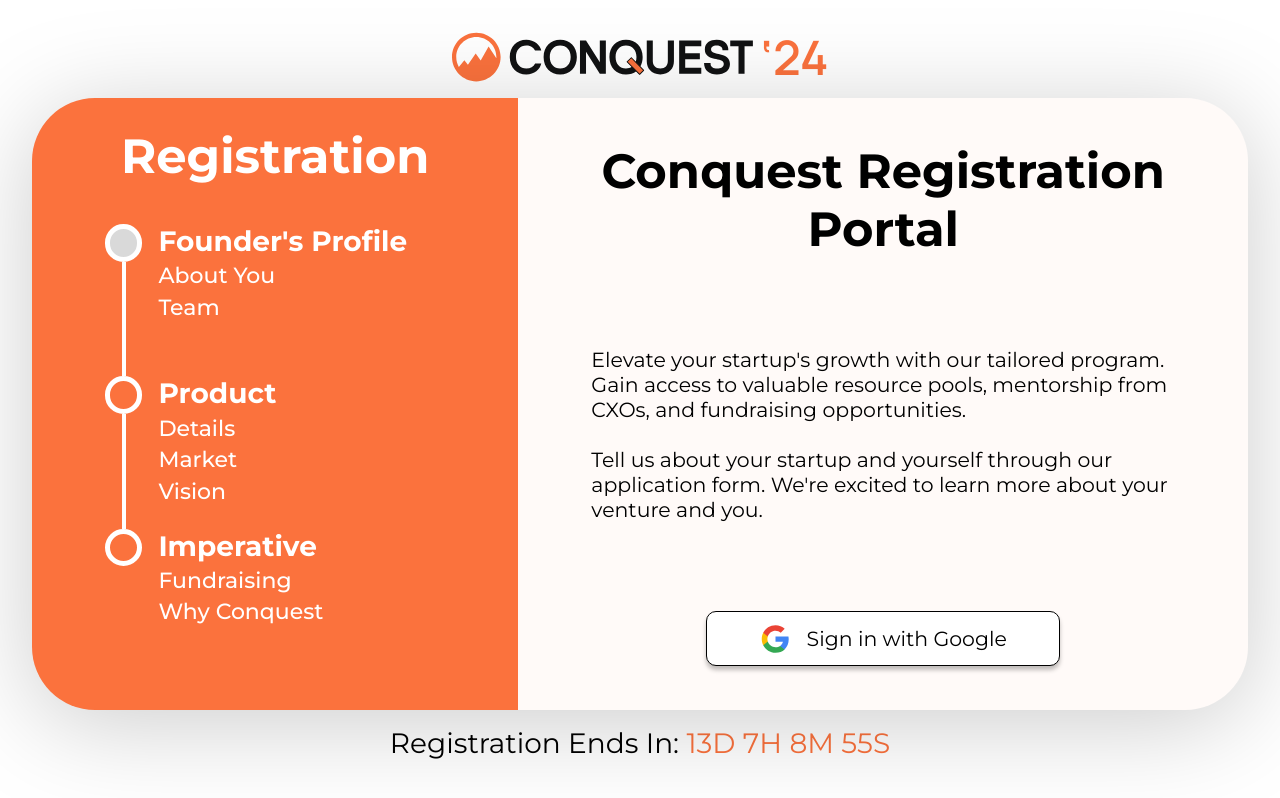
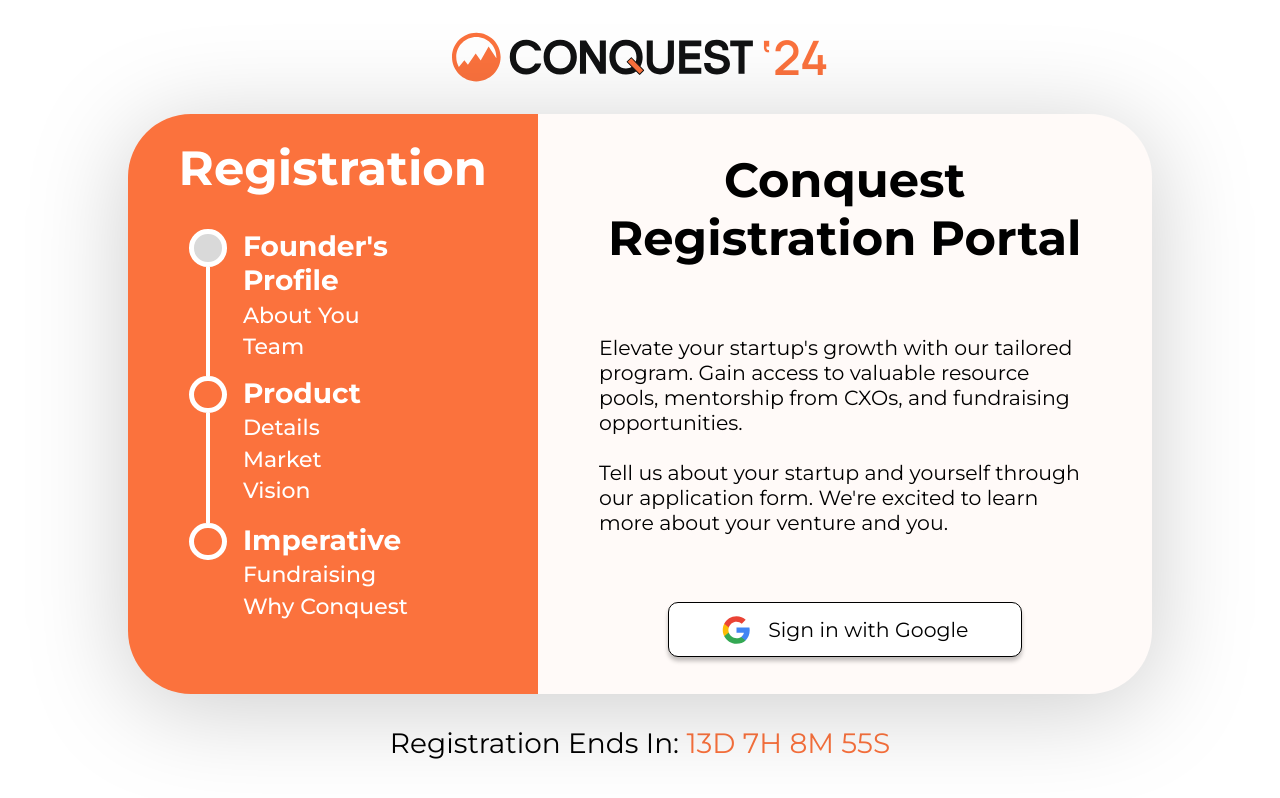
Before and after one commit to dvm-bitspilani/cel-conquest-2024, a React (Vite) app: page /login in a window 1280 px wide. Built offline with nearby package versions, Linux system fonts and the light colour scheme.

Commit message:
style: style changes

```diff
--- a/src/routes/Login/login.module.scss
+++ b/src/routes/Login/login.module.scss
@@ -13,9 +13,10 @@
     flex-direction: column;
     justify-content: space-between;
     align-items: center;
-    gap: 1em;
+    gap: 2em;
 
-    @media screen and (max-height: 710px) {
+    @media screen and (max-height: 710px),
+    screen and (max-width: 1075px) {
         font-size: 12px;
     }
 
@@ -32,11 +33,15 @@
     }
 
     .loginContainer {
-        width: clamp(20em, 95vw, 78.875em);
+        width: clamp(20em, 80vw, 78.875em);
         height: clamp(20em, 100%, 45.125em);
         filter: drop-shadow(0px 13px 49px rgba(0, 0, 0, 0.20));
         font-family: "Montserrat";
         display: flex;
+
+        @media screen and (max-width: 800px) {
+            width: clamp(20em, 95vw, 78.875em);
+        }
 
         @mixin loginSectionsCommonStyles {
             display: inline-flex;
@@ -51,7 +56,7 @@
                 text-align: center;
                 margin-top: 6%;
 
-                @media screen and (max-width: 950px) {
+                @media screen and (max-width: 1075px) {
                     font-size: 2rem;
                 }
             }
```
